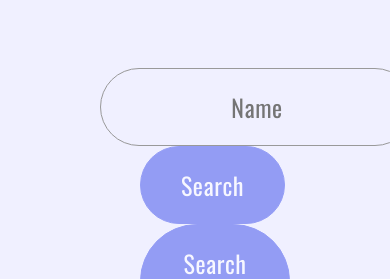
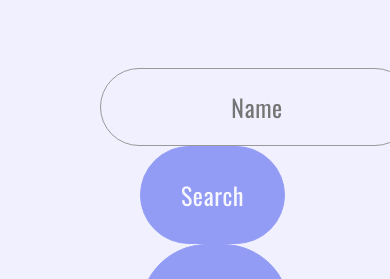
Before and after one commit to Muhammad-Usama17/Student-Rank-old-, a plain HTML site: page index.html in a window 390 px wide. Shown: the part 523-802 px from the top of the page. Drawn offline with Linux system fonts and the light colour scheme.

Commit message:
Update Rank.css

```diff
--- a/Rank.css
+++ b/Rank.css
@@ -187,7 +187,7 @@ table#tbl tr td{
     }
     .btn{
         font-size: 24px;
-        padding: 20px 40px;
+        padding: 30px 40px;
         margin-left: 40px;
     }
     table#tbl{
```
